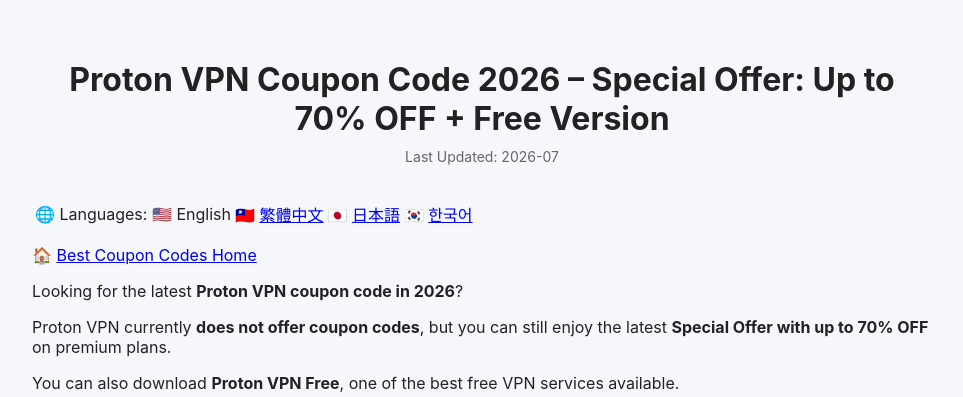
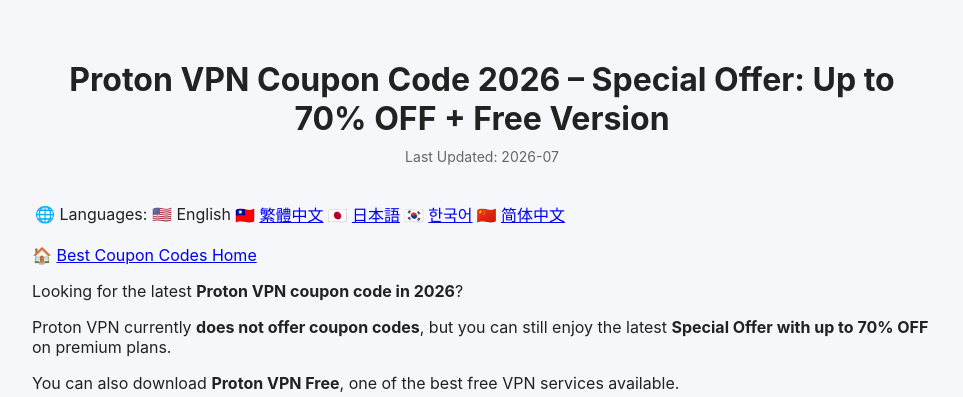
Before and after one commit to BestCouponCodes/best-coupon-codes, a Jekyll site: the page built from protonvpn-coupon-code.md, in a window 1280 px wide and 900 px high. Shown: the top 397 px of the window, without its empty margins (158-1121 px from the left). Built offline with Jekyll 4.4.1, drawn with Linux system fonts in a browser that asks for light colours.

Commit message:
Add Simplified Chinese language option
Added Simplified Chinese language link to the coupon code page.

```diff
--- a/protonvpn-coupon-code.md
+++ b/protonvpn-coupon-code.md
@@ -8,7 +8,7 @@ lang: en
 last_modified_at: 2026-07-02
 ---
 
-🌐 Languages: 🇺🇸 English | 🇹🇼 [繁體中文]({{ site.baseurl }}/protonvpn-coupon-code-zh/) | 🇯🇵 [日本語]({{ site.baseurl }}/protonvpn-coupon-code-ja/) | 🇰🇷 [한국어]({{ site.baseurl }}/protonvpn-coupon-code-ko/)
+🌐 Languages: 🇺🇸 English | 🇹🇼 [繁體中文]({{ site.baseurl }}/protonvpn-coupon-code-zh/) | 🇯🇵 [日本語]({{ site.baseurl }}/protonvpn-coupon-code-ja/) | 🇰🇷 [한국어]({{ site.baseurl }}/protonvpn-coupon-code-ko/) | 🇨🇳 [简体中文]({{ site.baseurl }}/protonvpn-coupon-code-cn/)
 
 🏠 [Best Coupon Codes Home]({{ site.baseurl }}/)
 
```
